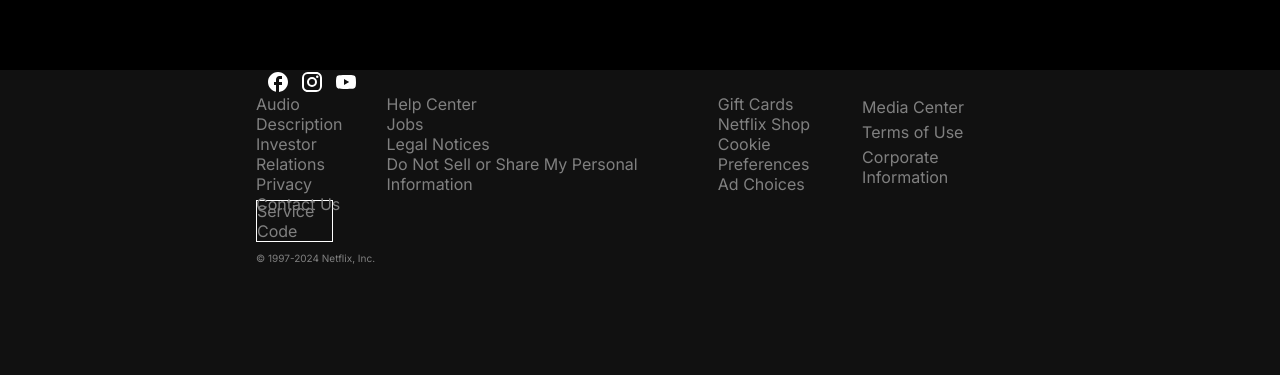
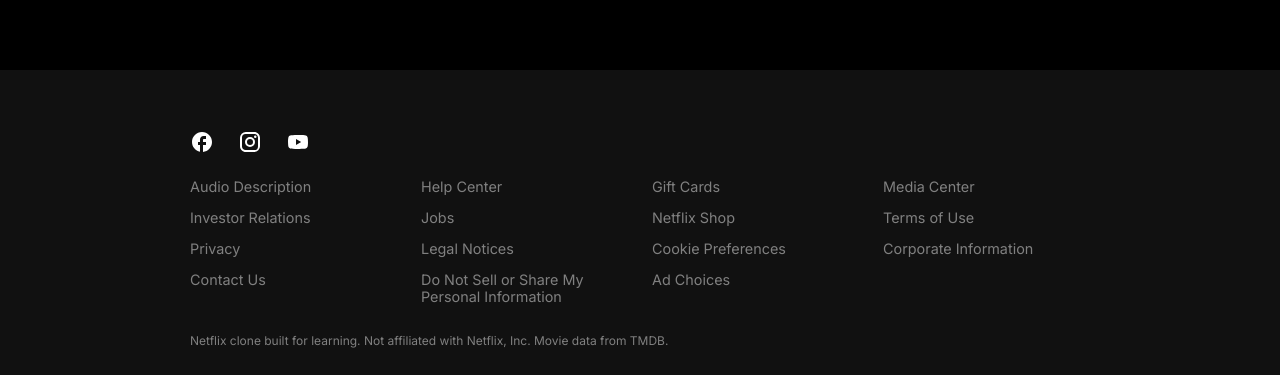
Before and after one commit to kewanim/netflix-clone, a React (Create React App) app: page / in a window 1280 px wide. Shown: the part 1762-2137 px from the top of the page. Before the commit the page ends 2036 px from the top, so only its background shows below. Built offline with nearby package versions, Linux system fonts and the light colour scheme; no server answers.

Commit message:
Fix footer layout; replace copyright with learning-project disclaimer
Co-Authored-By: Claude Sonnet 5.5 <noreply@anthropic.com>
Claude-Session: https://claude.ai/code/session_01DLZaefA7wYguPABu69TE3o

```diff
--- a/src/components/Footer/Footer.js
+++ b/src/components/Footer/Footer.js
@@ -46,13 +46,8 @@ const Footer = () => {
                         </ul>
                     </div>
                 </div>
-                <div className='service_code'>
-                    <p>
-                        Service Code
-                    </p>
-                </div>
                 <div className='copy-write'>
-                    &copy; 1997-2024 Netflix, Inc.
+                    Netflix clone built for learning. Not affiliated with Netflix, Inc. Movie data from TMDB.
                 </div>
             </div>
         </div>
--- a/src/components/Footer/footer.css
+++ b/src/components/Footer/footer.css
@@ -3,47 +3,35 @@
     color: grey;
     display: flex;
     justify-content: center;
+    padding: 60px 0 30px;
 }
 
 .footer_inner_container{
-    width: 60%;
-    /* background-color: red; */
+    width: min(900px, 90%);
 }
 
 .footer_icons{
-    /* background-color: blue; */
-    width: 12%;
     display: flex;
-    justify-content: space-between;
-    margin-left: 10px;
+    gap: 24px;
+    margin-bottom: 24px;
     color: #fff;
 }
 
 .footer_data{
-    display: flex;
-    justify-content: space-between;
+    display: grid;
+    grid-template-columns: repeat(auto-fit, minmax(180px, 1fr));
+    gap: 24px;
 }
 
 .footer_data ul{
     list-style: none;
     display: flex;
     flex-direction: column;
-    justify-content: space-around;
-    height: 12vh;
-    /* background-color: blue; */
-}
-
-.service_code{
-    display: flex;
-    align-items: center;
-    justify-content: center;
-    border: #fff 1px solid;
-    width: 10%;
-    margin: 10px 0;
-    cursor: pointer;
+    gap: 14px;
+    font-size: 0.9rem;
 }
 
 .copy-write{
-    font-size: 10px;
-    margin-bottom: 10px;
+    font-size: 12px;
+    margin-top: 28px;
 }
```
